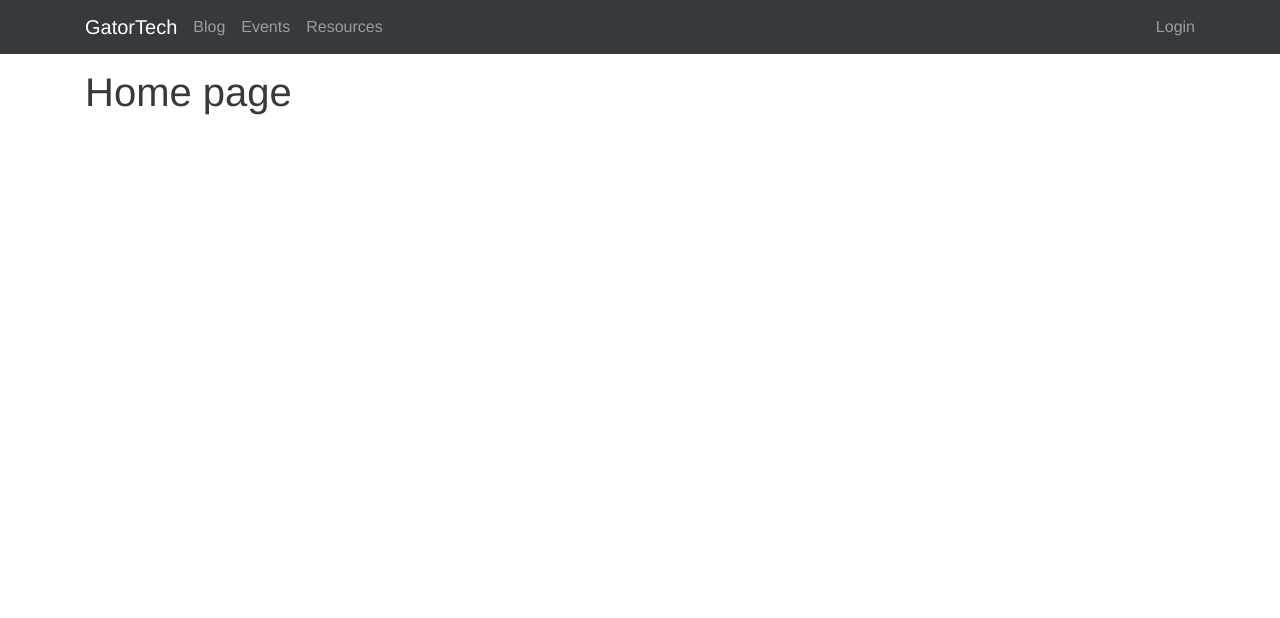
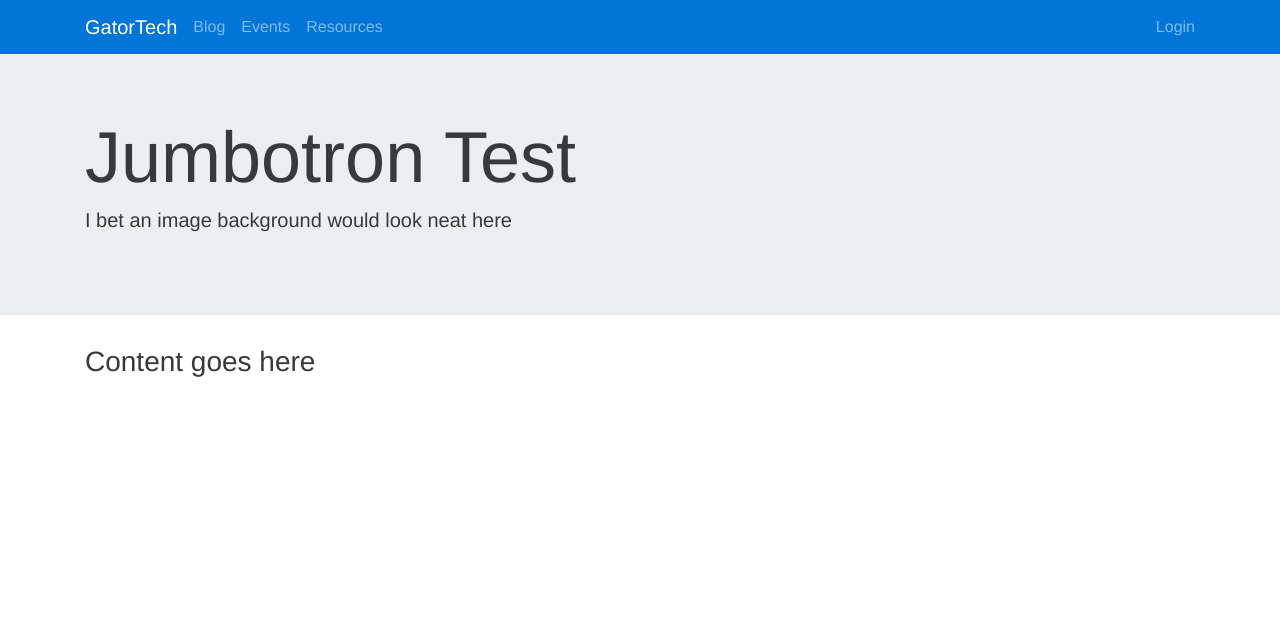
Before and after one commit to gatortechuf/gatortechuf.com, a Django app: page / in a window 1280 px wide. Shown: the top 618 px of the page. Run offline with Django 3.2, Linux system fonts and the light colour scheme; some libraries are stand-ins or nearby versions.

Commit message:
Redid base template to make non uniform pages easier

```diff
--- a/blog/templates/blog/archive.html
+++ b/blog/templates/blog/archive.html
@@ -6,6 +6,7 @@
 {% endblock %}
 
 {% block content %}
+    <div class="container content-container">
         <div class="row">
             <div class="col-md-6">
                 <h2>GatorTech Blog</h2>
@@ -15,7 +16,7 @@
                 <a href="{% url 'blog:blog_archive' %}" class="btn btn-primary">Archive</a>
                 <a href="{% url 'blog:blog_suggest' %}" class="btn btn-primary-outline">Suggest a Topic</a>
                 {% if perms.blog.add_blogpost %}
-                <a href="{% url 'admin:blog_blogpost_add' %}" class="btn btn-info">Write a post</a>
+                    <a href="{% url 'admin:blog_blogpost_add' %}" class="btn btn-info">Write a Post</a>
                 {% endif %}
             </div>
         </div>
@@ -30,4 +31,5 @@
                 {% endfor %}
             </div>
         </div>
+    </div>
 {% endblock %}
--- a/blog/templates/blog/index.html
+++ b/blog/templates/blog/index.html
@@ -4,6 +4,7 @@
 {% block title %}GatorTech Blog{% endblock %}
 
 {% block content %}
+    <div class="container content-container">
         <div class="row">
             <div class="col-md-6">
                 <h2>GatorTech Blog</h2>
@@ -13,7 +14,7 @@
                 <a href="{% url 'blog:blog_archive' %}" class="btn btn-primary-outline">Archive</a>
                 <a href="{% url 'blog:blog_suggest' %}" class="btn btn-primary-outline">Suggest a Topic</a>
                 {% if perms.blog.add_blogpost %}
-                <a href="{% url 'admin:blog_blogpost_add' %}" class="btn btn-info">Write a post</a>
+                    <a href="{% url 'admin:blog_blogpost_add' %}" class="btn btn-info">Write a Post</a>
                 {% endif %}
             </div>
         </div>
@@ -35,5 +36,5 @@
                 {% endif %}
             </div>
         </div>
-
+    </div>
 {% endblock %}
--- a/blog/templates/blog/post.html
+++ b/blog/templates/blog/post.html
@@ -6,6 +6,7 @@
 {% endblock %}
 
 {% block content %}
+    <div class="container content-container">
         <div class="row">
             <div class="col-md-6">
                 <h2>GatorTech Blog</h2>
@@ -15,7 +16,7 @@
                 <a href="{% url 'blog:blog_archive' %}" class="btn btn-primary-outline">Archive</a>
                 <a href="{% url 'blog:blog_suggest' %}" class="btn btn-primary-outline">Suggest a Topic</a>
                 {% if perms.blog.add_blogpost %}
-                <a href="{% url 'admin:blog_blogpost_add' %}" class="btn btn-info">Write a post</a>
+                    <a href="{% url 'admin:blog_blogpost_add' %}" class="btn btn-info">Write a Post</a>
                 {% endif %}
             </div>
         </div>
@@ -31,5 +32,5 @@
                 </div>
             </div>
         </div>
-
+    </div>
 {% endblock %}
--- a/blog/templates/blog/suggest.html
+++ b/blog/templates/blog/suggest.html
@@ -3,6 +3,7 @@
 {% block title %}GatorTech Blog{% endblock %}
 
 {% block content %}
+    <div class="container content-container">
         <div class="row">
             <div class="col-md-6">
                 <h2>GatorTech Blog</h2>
@@ -12,7 +13,7 @@
                 <a href="{% url 'blog:blog_archive' %}" class="btn btn-primary-outline">Archive</a>
                 <a href="{% url 'blog:blog_suggest' %}" class="btn btn-primary">Suggest a Topic</a>
                 {% if perms.blog.add_blogpost %}
-                <a href="{% url 'admin:blog_blogpost_add' %}" class="btn btn-info">Write a post</a>
+                    <a href="{% url 'admin:blog_blogpost_add' %}" class="btn btn-info">Write a Post</a>
                 {% endif %}
             </div>
         </div>
@@ -40,5 +41,5 @@
                 {% endif %}
             </div>
         </div>
-
+    </div>
 {% endblock %}
--- a/events/templates/events/details.html
+++ b/events/templates/events/details.html
@@ -6,6 +6,7 @@
 {% endblock %}
 
 {% block content %}
+    <div class="container content-container">
         <div class="row">
             <div class="col-md-6">
                 <h2>Events</h2>
@@ -14,7 +15,7 @@
                 <a href="{% url 'events:event_index' %}" class="btn btn-primary-outline">Upcoming Events</a>
                 <a href="{% url 'events:event_archive' %}" class="btn btn-primary-outline">Past Events</a>
                 {% if perms.events.add_event %}
-                <a href="{% url 'admin:events_event_add' %}" class="btn btn-info">Create an event</a>
+                    <a href="{% url 'admin:events_event_add' %}" class="btn btn-info">Create an Event</a>
                 {% endif %}
             </div>
         </div>
@@ -30,4 +31,5 @@
                 <p>{{ event.event_description|markdown }}</p>
             </div>
         </div>
+    </div>
 {% endblock %}
--- a/events/templates/events/events.html
+++ b/events/templates/events/events.html
@@ -6,6 +6,7 @@
 {% endblock %}
 
 {% block content %}
+    <div class="container content-container">
         <div class="row">
             <div class="col-md-6">
                 <h2>Events</h2>
@@ -14,7 +15,7 @@
                 <a href="{% url 'events:event_index' %}" class="btn btn-primary">Upcoming Events</a>
                 <a href="{% url 'events:event_archive' %}" class="btn btn-primary-outline">Past Events</a>
                 {% if perms.events.add_event %}
-                <a href="{% url 'admin:events_event_add' %}" class="btn btn-info">Create an event</a>
+                    <a href="{% url 'admin:events_event_add' %}" class="btn btn-info">Create an Event</a>
                 {% endif %}
             </div>
         </div>
@@ -40,4 +41,5 @@
                 {% endif %}
             </div>
         </div>
+    </div>
 {% endblock %}
--- a/events/templates/events/old_events.html
+++ b/events/templates/events/old_events.html
@@ -6,6 +6,7 @@
 {% endblock %}
 
 {% block content %}
+    <div class="container content-container">
         <div class="row">
             <div class="col-md-6">
                 <h2>Events</h2>
@@ -14,7 +15,7 @@
                 <a href="{% url 'events:event_index' %}" class="btn btn-primary-outline">Upcoming Events</a>
                 <a href="{% url 'events:event_archive' %}" class="btn btn-primary">Past Events</a>
                 {% if perms.events.add_event %}
-                <a href="{% url 'admin:events_event_add' %}" class="btn btn-info">Create an event</a>
+                    <a href="{% url 'admin:events_event_add' %}" class="btn btn-info">Create an Event</a>
                 {% endif %}
             </div>
         </div>
@@ -40,4 +41,5 @@
                 {% endif %}
             </div>
         </div>
+    </div>
 {% endblock %}
--- a/home/static/css/main.css
+++ b/home/static/css/main.css
@@ -18,3 +18,11 @@ body {
 a:hover {
     text-decoration: none;
 }
+
+.content-container {
+   padding-top: 1rem;
+}
+
+.bg-blue {
+    background-color: rgb(2, 117, 216);
+}
--- a/home/templates/home/index.html
+++ /dev/null
@@ -1,12 +0,0 @@
-{% extends "base.html" %}
-
-{% load staticfiles %}
-{% block title %}
-    Welcome to GatorTech!
-{% endblock %}
-
-{% block content %}
-
-    <h1>Home page</h1>
-
-{% endblock %}
--- /dev/null
+++ b/home/templates/home/landing_page.html
@@ -0,0 +1,18 @@
+{% extends "base.html" %}
+
+{% load staticfiles %}
+{% block title %}
+    Welcome to GatorTech!
+{% endblock %}
+
+{% block content %}
+    <div class="jumbotron jumbotron-fluid">
+        <div class="container">
+            <h1 class="display-3">Jumbotron Test</h1>
+            <p class="lead">I bet an image background would look neat here</p>
+        </div>
+    </div>
+    <div class="container">
+        <h3>Content goes here</h3>
+    </div>
+{% endblock %}
--- a/home/views.py
+++ b/home/views.py
@@ -1,4 +1,4 @@
 from django.shortcuts import render, HttpResponse
 
 def index(request):
-    return render(request, 'home/index.html')
+    return render(request, 'home/landing_page.html')
--- a/profiles/templates/profiles/edit.html
+++ b/profiles/templates/profiles/edit.html
@@ -5,6 +5,7 @@
 {% endblock %}
 
 {% block content %}
+    <div class="container content-container">
         <div class="row">
             <div class="col-md-6">
                 <h2>Edit Profile</h2>
@@ -27,4 +28,5 @@
                 </form>
             </div>
         </div>
+    </div>
 {% endblock %}
--- a/profiles/templates/profiles/list.html
+++ b/profiles/templates/profiles/list.html
@@ -5,6 +5,7 @@
 {% endblock %}
 
 {% block content %}
+    <div class="container content-container">
         <div class="row">
             <div class="col-md-6">
                 <h2>Member Directory</h2>
@@ -27,4 +28,5 @@
                 {% endif %}
             </div>
         </div>
+    </div>
 {% endblock %}
--- a/profiles/templates/profiles/profile.html
+++ b/profiles/templates/profiles/profile.html
@@ -7,6 +7,7 @@
 {% endblock %}
 
 {% block content %}
+    <div class="container content-container">
         <div class="row">
             <div class="col-md-6">
                 <h2><a href="{% url 'profiles:profile_list' %}">Member Directory</a></h2>
@@ -30,4 +31,5 @@
                 {% endif %}
             </div>
         </div>
+    </div>
 {% endblock %}
--- a/resources/templates/resources/resources.html
+++ b/resources/templates/resources/resources.html
@@ -5,6 +5,7 @@
 {% endblock %}
 
 {% block content %}
+    <div class="container content-container">
         <div class="row">
             <div class="col-md-6">
                 <h2>Resources</h2>
@@ -19,4 +20,5 @@
                 Stuff goes here
             </div>
         </div>
+    </div>
 {% endblock %}
--- a/templates/base.html
+++ b/templates/base.html
@@ -9,7 +9,7 @@
     <meta name="viewport" content="width=device-width, initial-scale=1">
 </head>
 <body>
-<nav class="navbar navbar-dark bg-inverse navbar-sticky-top">
+<nav class="navbar navbar-dark bg-blue navbar-sticky-top">
     <div class="container">
         <button class="navbar-toggler hidden-sm-up" type="button" data-toggle="collapse" data-target="#navbarCollapse">
             &#9776;
@@ -54,7 +54,6 @@
         </div>
     </div>
 </nav>
-<div class="container" style="padding-top: 1rem">
     {% block content %}{% endblock %}
 </div>
 <footer class="footer">
```
Also changed, not shown: README.md. Lines whose indentation alone changed are shown as unchanged.
